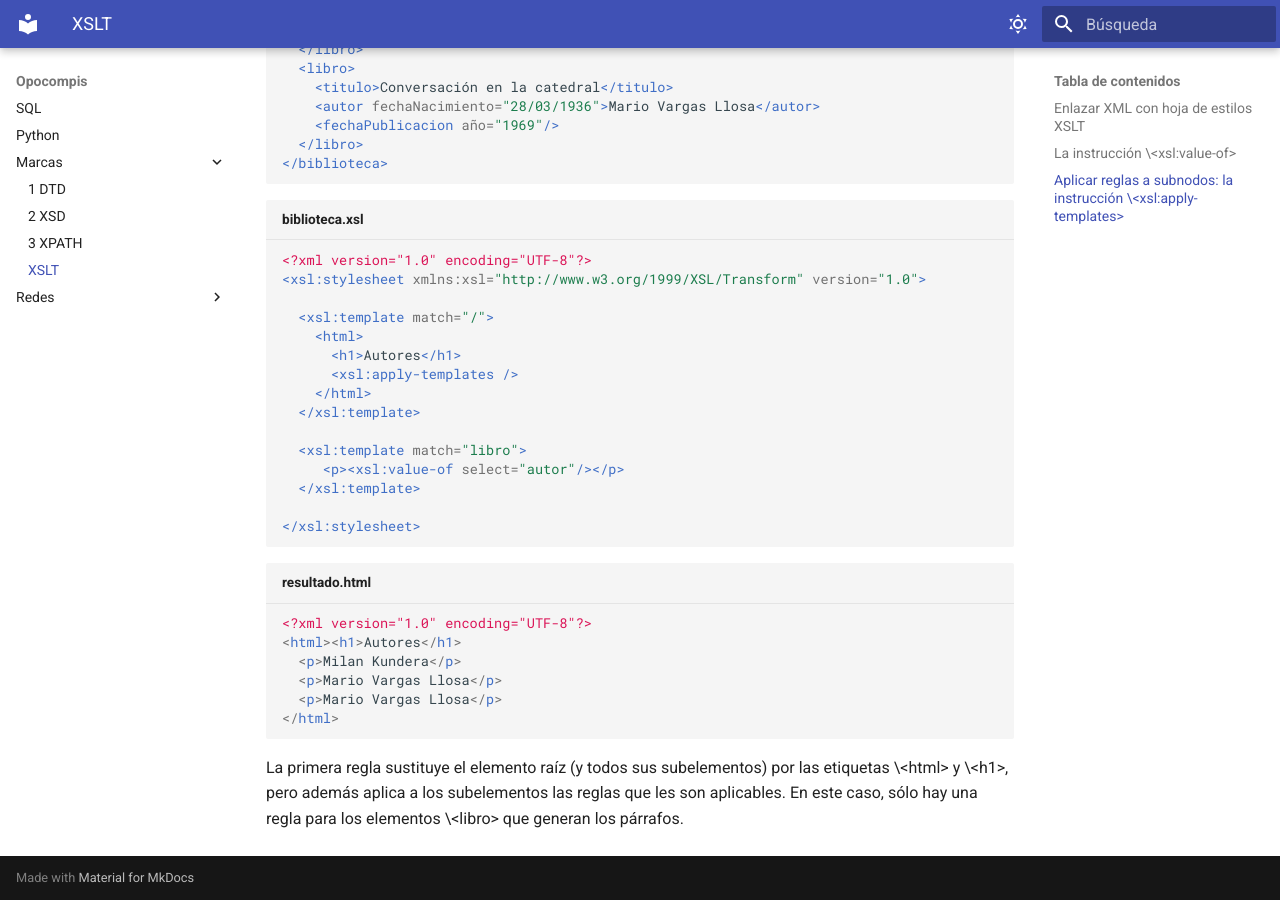
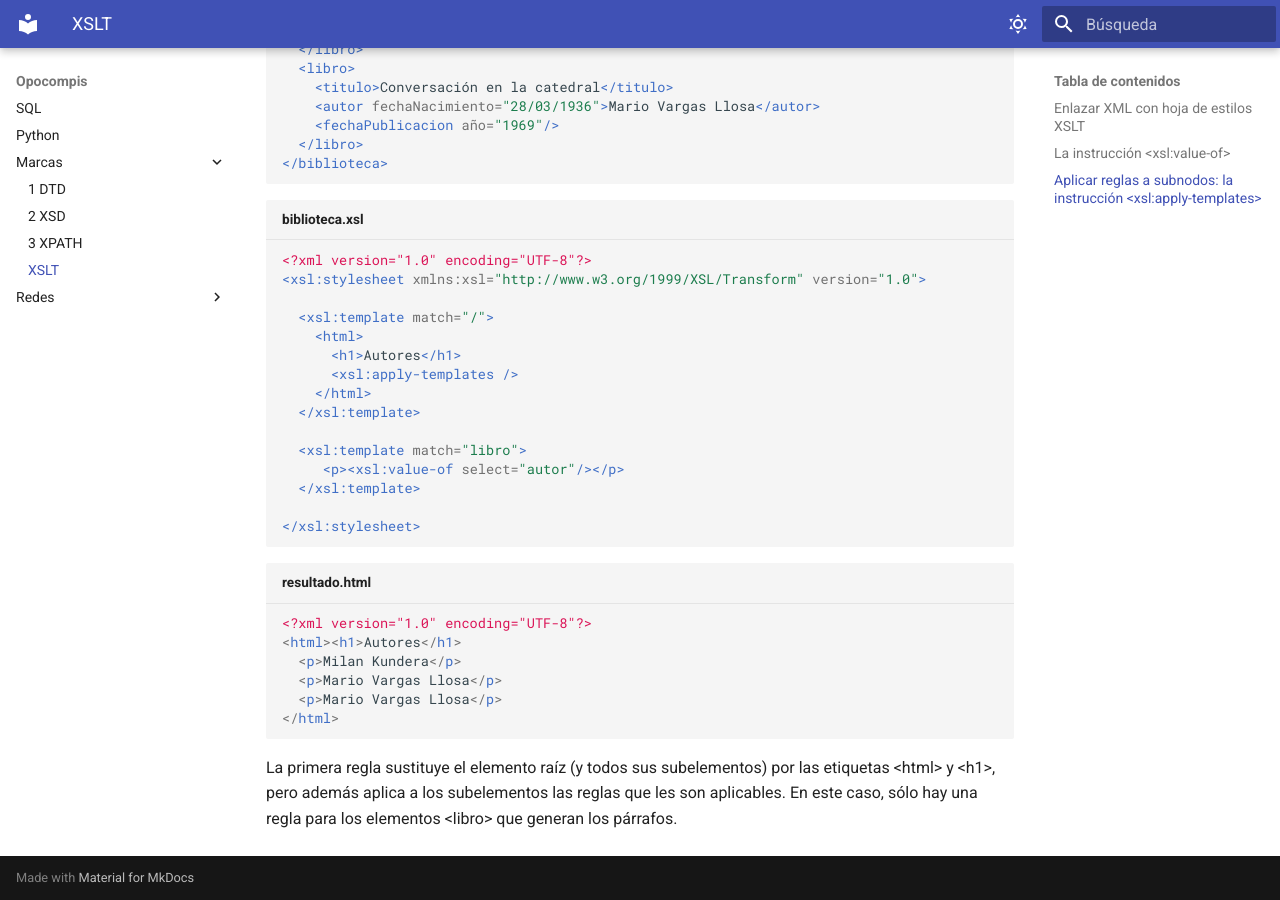
Before and after one commit to Holowachu/opos, an MkDocs documentation site: the page built from docs/Marcas/4-XSLT.md, in a window 1280 px wide and 900 px high, scrolled down 3352 px. Built offline with MkDocs 1.6.1 and Material for MkDocs 9.7.7, drawn with Linux system fonts in a browser that asks for light colours; some of the changed text lies outside the part shown.

````diff
--- a/docs/Marcas/4-XSLT.md
+++ b/docs/Marcas/4-XSLT.md
@@ -54,7 +54,7 @@ XSLT se emplea como una hoja de estilos aplicada a un documento XML. Esta hoja d
 </xsl:template>
 ```
 
-## La instrucción **\<xsl:value-of\>**
+## La instrucción **<xsl:value-of\>**
 
 Extrae el contenido del nodo seleccionado mediante la expresión XPath utilizada en el atributo select.
 
@@ -109,9 +109,9 @@ Extrae el contenido del nodo seleccionado mediante la expresión XPath utilizada
 *Además de los valores seleccionados del atributo año, el resultado incluye el contenido de los elementos título y autor (y el salto de línea del raíz), pues no hay template definido para ellos, pero sí son procesados (son hermanos de fechaPublicacion).
 
 
-## Aplicar reglas a subnodos: la instrucción **\<xsl:apply-templates\>**
+## Aplicar reglas a subnodos: la instrucción **<xsl:apply-templates\>**
 
-La instrucción **\<xsl:apply-templates\>** hace que se apliquen a los subelementos las reglas que les sean aplicables.
+La instrucción **<xsl:apply-templates\>** hace que se apliquen a los subelementos las reglas que les sean aplicables.
 
 ```xml title="biblioteca.xml"
 <?xml version="1.0" encoding="UTF-8"?>
@@ -160,4 +160,4 @@ La instrucción **\<xsl:apply-templates\>** hace que se apliquen a los subelemen
   <p>Mario Vargas Llosa</p>
 </html>
 ```
-La primera regla sustituye el elemento raíz (y todos sus subelementos) por las etiquetas \<html\> y \<h1\>, pero además aplica a los subelementos las reglas que les son aplicables. En este caso, sólo hay una regla para los elementos \<libro\> que generan los párrafos.
+La primera regla sustituye el elemento raíz (y todos sus subelementos) por las etiquetas <html\> y <h1\>, pero además aplica a los subelementos las reglas que les son aplicables. En este caso, sólo hay una regla para los elementos <libro\> que generan los párrafos.
````
